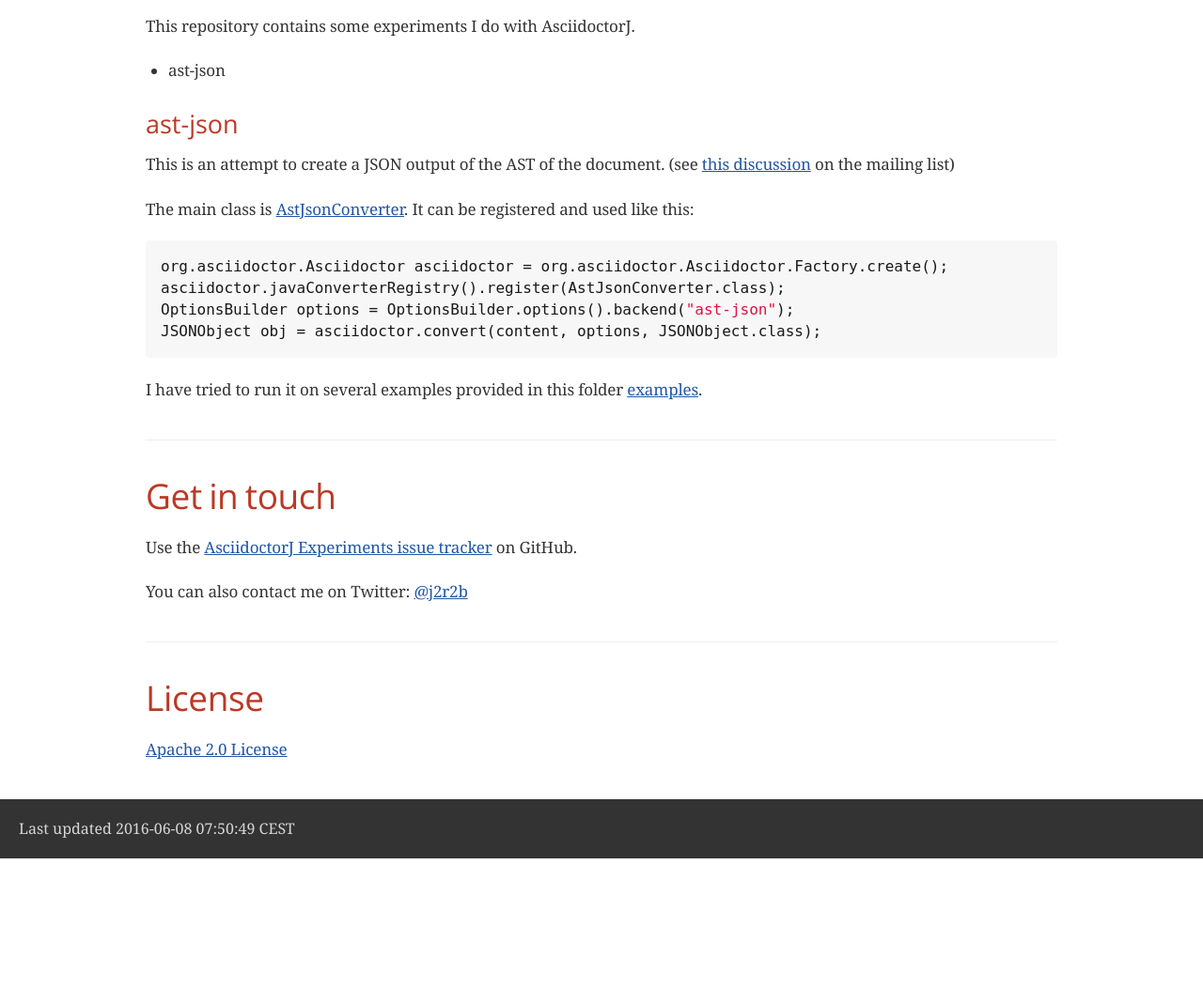
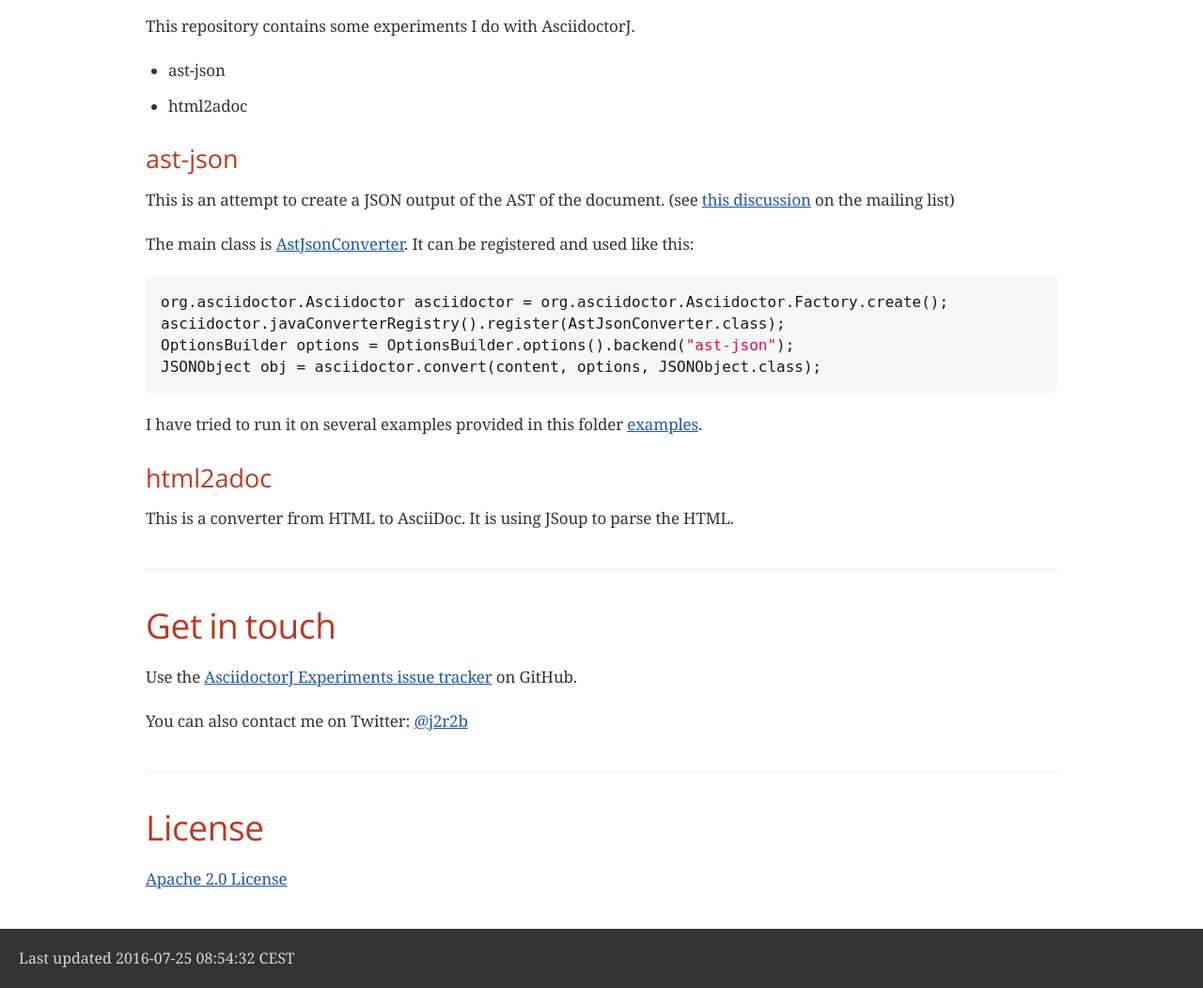
Before and after one commit to jmini/asciidoctorj-experiments, a plain HTML site: page index.html in a window 1280 px wide. Shown: the part 530-1582 px from the top of the page at 94% size. Before the commit the page ends 1444 px from the top, so only its background shows below. Drawn offline with nearby package versions, Linux system fonts and the light colour scheme; a web font is replaced by a local one.

Commit message:
Update the 'gh-pages' branch.

```diff
--- a/index.html
+++ b/index.html
@@ -559,6 +559,9 @@ Do you want to improve this page? Please <a href="https://github.com/jmini/ascii
 <li>
 <p>ast-json</p>
 </li>
+<li>
+<p>html2adoc</p>
+</li>
 </ul>
 </div>
 <div class="sect2">
@@ -581,7 +584,14 @@ JSONObject obj = asciidoctor.convert(content, options, JSONObject.class);</code>
 </div>
 <div class="paragraph">
 <p>I have tried to run it on several examples provided in this folder
-<a href="https://github.com/jmini/asciidoctorj-experiments/blob/master/ast-json/examples">examples</a>.</p>
+<a href="https://github.com/jmini/asciidoctorj-experiments/tree/master/ast-json/examples">examples</a>.</p>
+</div>
+</div>
+<div class="sect2">
+<h3 id="html2adoc"><a class="anchor" href="#html2adoc"></a>html2adoc</h3>
+<div class="paragraph">
+<p>This is a converter from HTML to AsciiDoc.
+It is using JSoup to parse the HTML.</p>
 </div>
 </div>
 </div>
@@ -608,7 +618,7 @@ JSONObject obj = asciidoctor.convert(content, options, JSONObject.class);</code>
 </div>
 <div id="footer">
 <div id="footer-text">
-Last updated 2016-06-08 07:50:49 CEST
+Last updated 2016-07-25 08:54:32 CEST
 </div>
 </div>
 </body>
```
